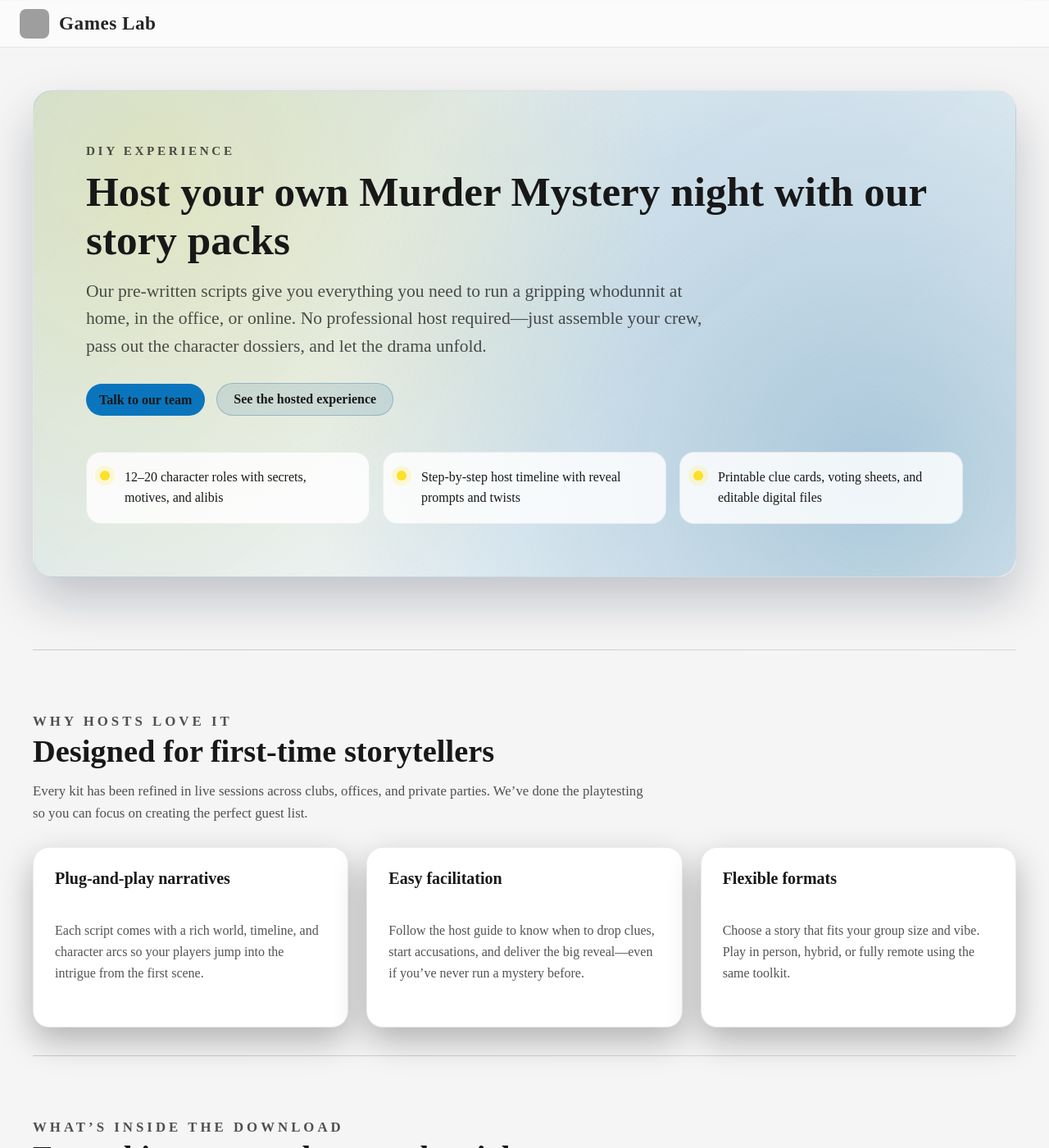
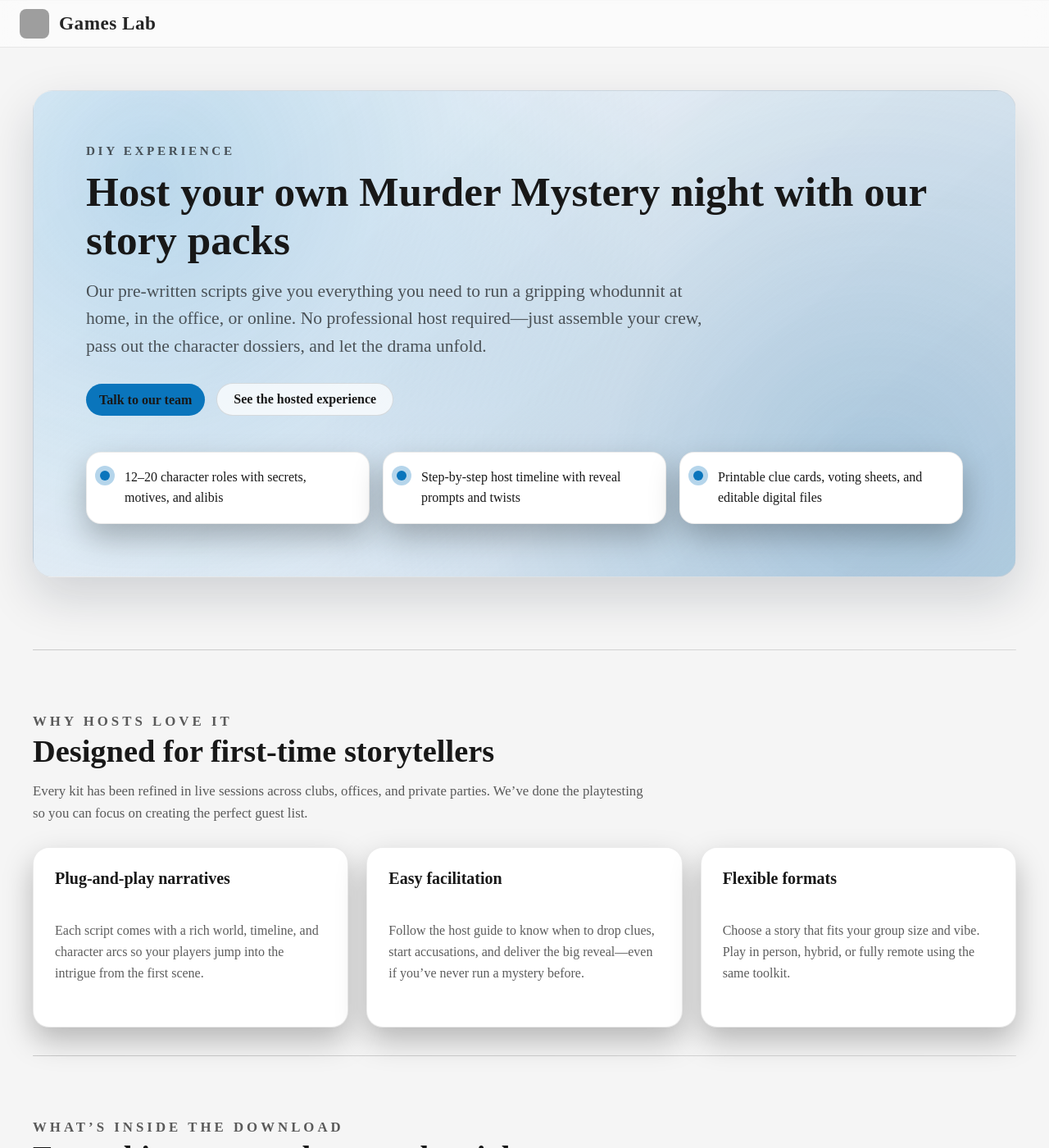
Before and after one commit to gameslabbangalore-maker/website, a Jekyll site: the page built from murder-mystery-scripts.html, in a window 1280 px wide and 1400 px high. Shown: the whole window at 82% size. Built offline with Jekyll 4.4.1, drawn with Linux system fonts in a browser that asks for light colours; grey boxes are pictures that could not be loaded.

Commit message:
Align murder mystery scripts styling with site

```diff
--- a/_includes/event-sections.html
+++ b/_includes/event-sections.html
@@ -85,7 +85,7 @@
       <div class="script-offer__content">
         <h3 id="script-offer-title" class="section-title">Host your own Murder Mystery</h3>
         <p class="script-offer__text">{{ script_offer.text }}</p>
-        <a class="script-offer__cta book-btn" href="{{ script_offer.cta_url }}">{{ script_offer.cta_label }}</a>
+        <a class="script-offer__cta book-btn" href="{{ script_offer.cta_url | relative_url }}">{{ script_offer.cta_label }}</a>
       </div>
     </section>
     {% assign has_sections = true %}
--- a/assets/css/murder-mystery-scripts.css
+++ b/assets/css/murder-mystery-scripts.css
@@ -1,18 +1,18 @@
 :root {
-  --scripts-accent: #fce029;
-  --scripts-accent-dark: #ffc800;
-  --scripts-surface: color-mix(in srgb, var(--card) 90%, transparent);
-  --scripts-surface-strong: color-mix(in srgb, var(--surface-elevated) 94%, black 6%);
+  --scripts-accent: var(--accent);
+  --scripts-accent-dark: color-mix(in srgb, var(--accent) 82%, black 18%);
+  --scripts-surface: color-mix(in srgb, var(--card) 94%, transparent);
+  --scripts-surface-strong: color-mix(in srgb, var(--surface-elevated) 92%, transparent);
   --scripts-border: rgba(255, 255, 255, 0.12);
-  --scripts-muted: rgba(255, 255, 255, 0.7);
+  --scripts-muted: var(--muted);
 }
 
 @media (prefers-color-scheme: light) {
   :root {
     --scripts-border: rgba(0, 0, 0, 0.08);
-    --scripts-muted: rgba(0, 0, 0, 0.68);
-    --scripts-surface: color-mix(in srgb, var(--card) 96%, white 4%);
-    --scripts-surface-strong: color-mix(in srgb, var(--surface-elevated) 86%, white 14%);
+    --scripts-muted: rgba(0, 0, 0, 0.64);
+    --scripts-surface: color-mix(in srgb, var(--card) 94%, white 6%);
+    --scripts-surface-strong: color-mix(in srgb, var(--surface-elevated) 90%, white 10%);
   }
 }
 
@@ -37,17 +37,16 @@ body.scripts-page a {
   overflow: hidden;
   border-radius: 24px;
   padding: clamp(32px, 6vw, 64px);
-  background: radial-gradient(circle at top right, rgba(252, 224, 41, 0.18), rgba(15, 15, 15, 0.92) 58%);
-  border: 1px solid rgba(255, 255, 255, 0.12);
-  box-shadow: 0 34px 110px rgba(0, 0, 0, 0.55);
+  background: linear-gradient(140deg, color-mix(in srgb, var(--surface-elevated) 88%, transparent) 0%, color-mix(in srgb, var(--scripts-accent) 22%, transparent) 100%);
+  border: 1px solid var(--scripts-border);
+  box-shadow: 0 28px 80px rgba(0, 0, 0, 0.48);
   isolation: isolate;
 }
 
 @media (prefers-color-scheme: light) {
   .scripts-hero {
-    background: linear-gradient(140deg, rgba(10, 117, 188, 0.16), rgba(255, 255, 255, 0.95));
-    border: 1px solid rgba(0, 0, 0, 0.08);
-    box-shadow: 0 28px 60px rgba(10, 20, 40, 0.22);
+    background: linear-gradient(140deg, color-mix(in srgb, var(--surface-elevated) 92%, white 8%) 0%, color-mix(in srgb, var(--scripts-accent) 18%, transparent) 100%);
+    box-shadow: 0 24px 60px rgba(12, 24, 42, 0.16);
   }
 }
 
@@ -55,9 +54,9 @@ body.scripts-page a {
   content: "";
   position: absolute;
   inset: 0;
-  background: radial-gradient(circle at 12% 18%, rgba(252, 224, 41, 0.25), transparent 54%),
-              radial-gradient(circle at 86% 80%, rgba(9, 94, 148, 0.36), transparent 60%);
-  opacity: 0.9;
+  background: radial-gradient(circle at 12% 18%, color-mix(in srgb, var(--scripts-accent) 32%, transparent) 0%, transparent 54%),
+              radial-gradient(circle at 86% 80%, color-mix(in srgb, var(--scripts-accent-dark) 28%, transparent) 0%, transparent 60%);
+  opacity: 0.8;
   z-index: -1;
 }
 
@@ -106,32 +105,32 @@ body.scripts-page a {
   justify-content: center;
   padding: 10px 20px;
   border-radius: 999px;
-  background: rgba(255, 255, 255, 0.08);
+  background: rgba(24, 24, 24, 0.35);
   color: inherit;
   text-decoration: none;
   font-weight: 700;
-  border: 1px solid rgba(255, 255, 255, 0.18);
+  border: 1px solid rgba(255, 255, 255, 0.28);
   transition: background 0.2s ease, border 0.2s ease, color 0.2s ease;
 }
 
 .scripts-hero-secondary:hover,
 .scripts-hero-secondary:focus-visible {
-  background: rgba(255, 255, 255, 0.16);
-  border-color: rgba(255, 255, 255, 0.32);
+  background: rgba(24, 24, 24, 0.5);
+  border-color: rgba(255, 255, 255, 0.42);
   text-decoration: none;
 }
 
 @media (prefers-color-scheme: light) {
   .scripts-hero-secondary {
-    background: rgba(9, 94, 148, 0.12);
-    border-color: rgba(9, 94, 148, 0.28);
-    color: #0a2c42;
+    background: rgba(255, 255, 255, 0.72);
+    border-color: rgba(0, 0, 0, 0.12);
+    color: inherit;
   }
 
   .scripts-hero-secondary:hover,
   .scripts-hero-secondary:focus-visible {
-    background: rgba(9, 94, 148, 0.18);
-    border-color: rgba(9, 94, 148, 0.36);
+    background: rgba(255, 255, 255, 0.9);
+    border-color: rgba(0, 0, 0, 0.18);
   }
 }
 
@@ -147,11 +146,12 @@ body.scripts-page a {
 .scripts-hero-highlights li {
   padding: 18px 18px 18px 46px;
   border-radius: 18px;
-  background: color-mix(in srgb, rgba(255, 255, 255, 0.08) 62%, transparent);
-  border: 1px solid rgba(255, 255, 255, 0.12);
+  background: var(--scripts-surface);
+  border: 1px solid var(--scripts-border);
   position: relative;
   font-size: 1rem;
   line-height: 1.55;
+  box-shadow: 0 16px 36px rgba(0, 0, 0, 0.26);
 }
 
 .scripts-hero-highlights li::before {
@@ -163,14 +163,7 @@ body.scripts-page a {
   height: 12px;
   border-radius: 50%;
   background: var(--scripts-accent);
-  box-shadow: 0 0 0 6px rgba(252, 224, 41, 0.18);
-}
-
-@media (prefers-color-scheme: light) {
-  .scripts-hero-highlights li {
-    background: rgba(255, 255, 255, 0.82);
-    border-color: rgba(0, 0, 0, 0.06);
-  }
+  box-shadow: 0 0 0 6px color-mix(in srgb, var(--scripts-accent) 30%, transparent);
 }
 
 .scripts-section {
@@ -208,7 +201,7 @@ body.scripts-page a {
   border-radius: 20px;
   background: var(--scripts-surface);
   border: 1px solid var(--scripts-border);
-  box-shadow: 0 16px 40px rgba(0, 0, 0, 0.28);
+  box-shadow: 0 16px 36px rgba(0, 0, 0, 0.26);
   min-height: 100%;
   display: grid;
   gap: 12px;
@@ -249,12 +242,12 @@ body.scripts-page a {
   width: 38px;
   height: 38px;
   border-radius: 12px;
-  background: rgba(252, 224, 41, 0.16);
+  background: color-mix(in srgb, var(--scripts-accent) 20%, transparent);
   display: inline-flex;
   align-items: center;
   justify-content: center;
   font-weight: 700;
-  color: var(--scripts-accent);
+  color: var(--scripts-accent-dark);
   font-size: 1.05rem;
 }
 
@@ -313,18 +306,19 @@ body.scripts-page a {
 .scripts-cta {
   padding: clamp(32px, 5vw, 48px);
   border-radius: 22px;
-  background: linear-gradient(130deg, rgba(252, 224, 41, 0.18), rgba(9, 94, 148, 0.32));
-  border: 1px solid rgba(255, 255, 255, 0.18);
+  background: linear-gradient(130deg, color-mix(in srgb, var(--scripts-accent) 20%, transparent) 0%, color-mix(in srgb, var(--surface-elevated) 88%, transparent) 100%);
+  border: 1px solid var(--scripts-border);
   text-align: center;
   display: grid;
   gap: 16px;
   justify-items: center;
+  box-shadow: 0 24px 60px rgba(0, 0, 0, 0.32);
 }
 
 @media (prefers-color-scheme: light) {
   .scripts-cta {
-    background: linear-gradient(130deg, rgba(10, 117, 188, 0.18), rgba(255, 255, 255, 0.92));
-    border: 1px solid rgba(0, 0, 0, 0.06);
+    background: linear-gradient(130deg, color-mix(in srgb, var(--scripts-accent) 16%, transparent) 0%, color-mix(in srgb, var(--surface-elevated) 94%, white 6%) 100%);
+    box-shadow: 0 20px 44px rgba(12, 24, 42, 0.12);
   }
 }
 
@@ -354,28 +348,27 @@ body.scripts-page a {
   font-weight: 700;
   padding: 10px 20px;
   border-radius: 999px;
-  border: 1px solid rgba(255, 255, 255, 0.2);
-  background: rgba(0, 0, 0, 0.24);
+  border: 1px solid rgba(255, 255, 255, 0.28);
+  background: rgba(24, 24, 24, 0.35);
   transition: background 0.2s ease, border 0.2s ease;
 }
 
 .scripts-cta-secondary:hover,
 .scripts-cta-secondary:focus-visible {
-  background: rgba(0, 0, 0, 0.34);
-  border-color: rgba(255, 255, 255, 0.32);
+  background: rgba(24, 24, 24, 0.5);
+  border-color: rgba(255, 255, 255, 0.42);
 }
 
 @media (prefers-color-scheme: light) {
   .scripts-cta-secondary {
-    background: rgba(255, 255, 255, 0.72);
-    border-color: rgba(0, 0, 0, 0.1);
-    color: #0a2c42;
+    background: rgba(255, 255, 255, 0.78);
+    border-color: rgba(0, 0, 0, 0.12);
   }
 
   .scripts-cta-secondary:hover,
   .scripts-cta-secondary:focus-visible {
-    background: rgba(255, 255, 255, 0.9);
-    border-color: rgba(0, 0, 0, 0.16);
+    background: rgba(255, 255, 255, 0.92);
+    border-color: rgba(0, 0, 0, 0.18);
   }
 }
 
```
